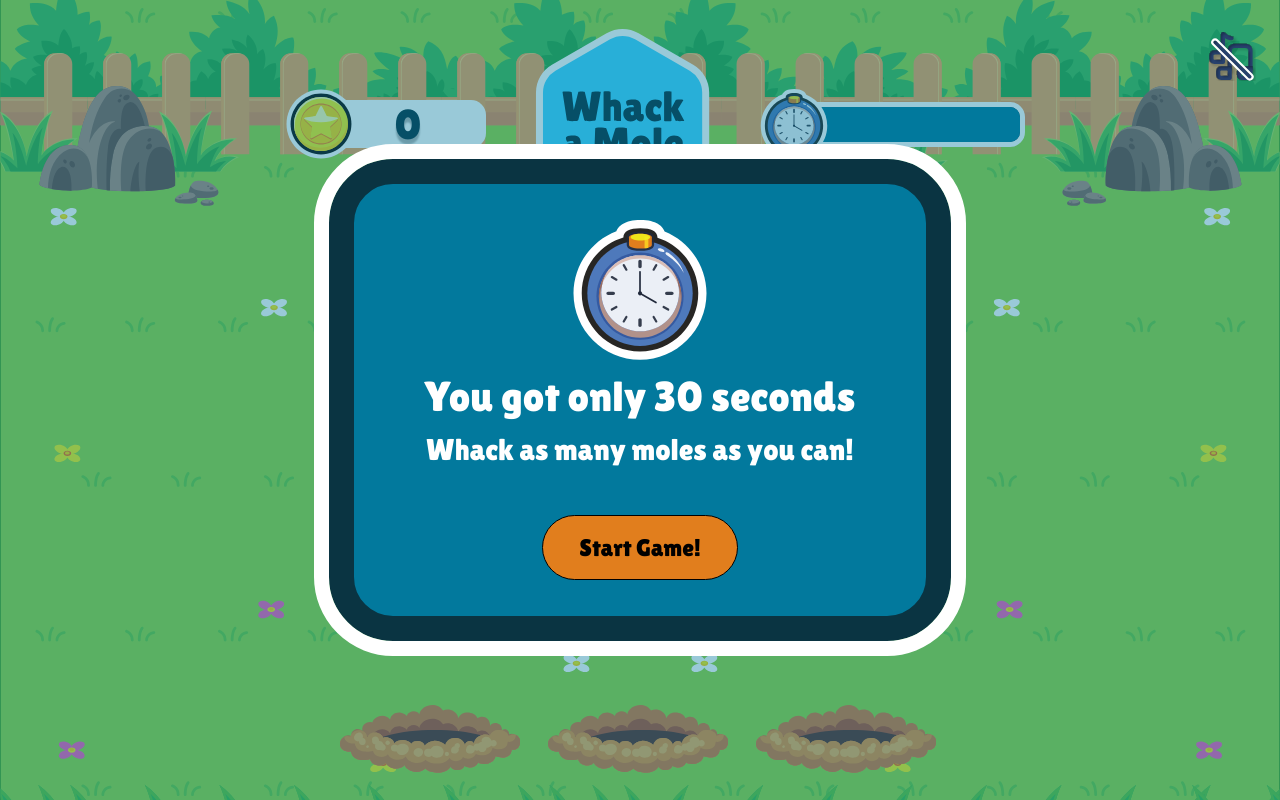
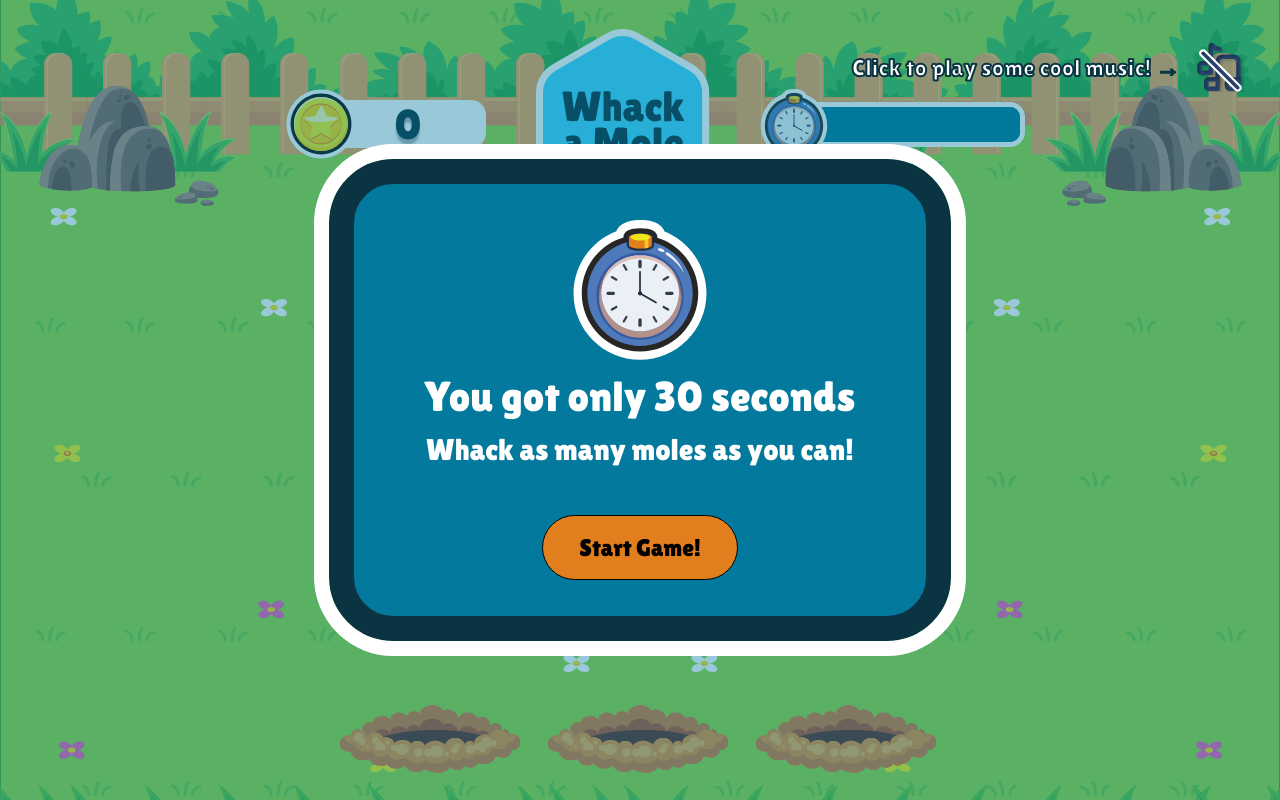
Before and after one commit to nedaagehad/whack-a-mole-reactjs, a React (Create React App) app: page / in a window 1280 px wide. Shown: the top 800 px of the page. Built offline with nearby package versions, Linux system fonts and the light colour scheme.

Commit message:
Add hint to play music

```diff
--- a/src/App.css
+++ b/src/App.css
@@ -4,7 +4,6 @@
   display: flex;
   flex-direction: column;
   align-items: center;
-  cursor: pointer;
   user-select: none;
 }
 
@@ -24,18 +23,28 @@
   cursor: url("./assets//images/mallet-tilted.png") 35 35, auto;
 }
 
-.sound-button {
+.music-section {
   position: fixed;
   right: 30px;
   top: 30px;
   z-index: 10;
+  display: flex;
+  align-items: center;
+  gap: 8px;
+}
+
+.music-button {
   background: none;
   border: none;
   outline: none;
-  width: 50px;
-  height: 50px;
 }
 
 button, .inherit-cursor {
   cursor: pointer;
 }
+
+.music-hint {
+  font-size: 24px;
+  color: #FFF;
+  -webkit-text-stroke: 2px #0A3442;
+}
--- a/src/App.tsx
+++ b/src/App.tsx
@@ -46,8 +46,10 @@ function App() {
         width={window.innerWidth}
         height={window.innerHeight}
       />}
-      <button
-        className="sound-button"
+     <div className="music-section">
+      {muteMusic && <p className="music-hint lilita-one-font">Click to play some cool music! &rarr;</p>}
+     <button
+        className="music-button"
         onClick={() => setMuteMusic((prev) => !prev)}
       >
         {muteMusic ? (
@@ -56,6 +58,7 @@ function App() {
           <MusicOn className=".inherit-cursor" width={50} height={50} />
         )}
       </button>
+     </div>
       <Header />
       <Board />
       {!start && <Popup />}
--- a/src/components/Popup/utils/playClickSound.ts
+++ b/src/components/Popup/utils/playClickSound.ts
@@ -4,5 +4,6 @@ export const playClickSound = () => {
   const click = new Audio(clickSound)
 
   click.currentTime = 0
+  click.playbackRate = 2
   click.play()
   }
```
